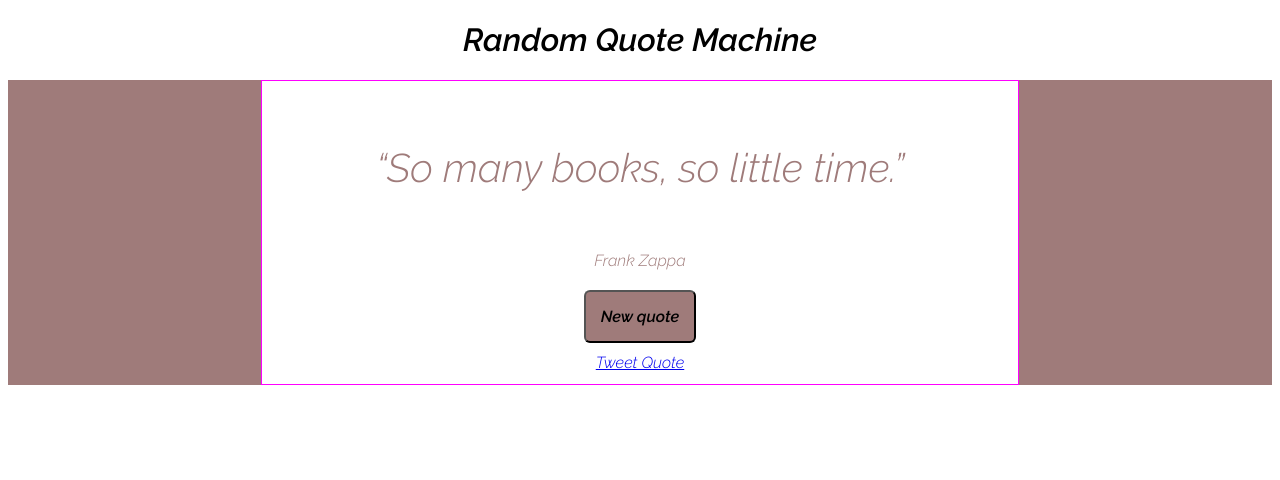
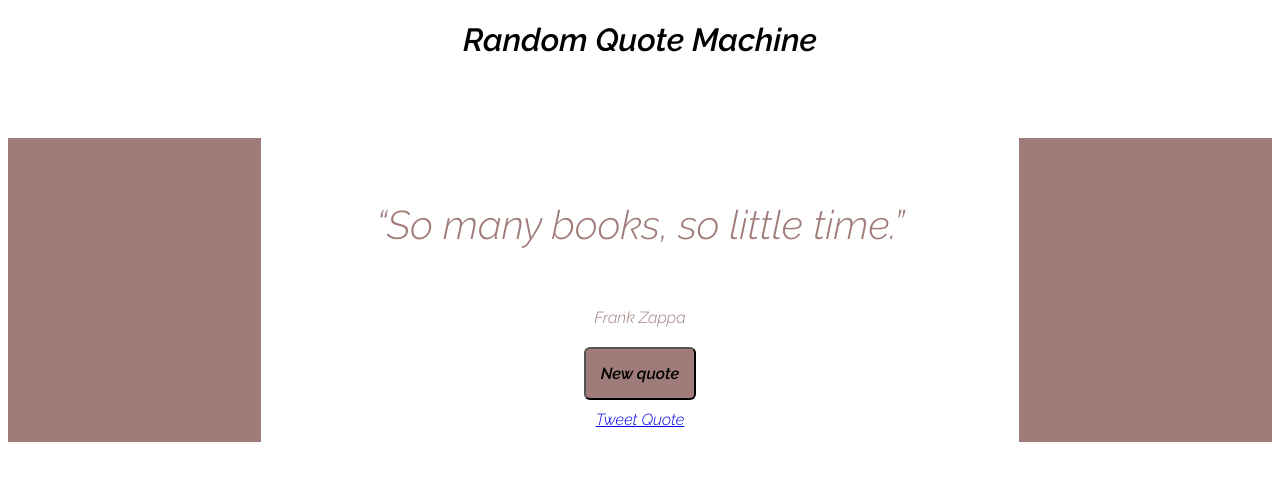
Before and after one commit to Amapola-Negra/REACT-PROJECTS-REPO, a React (Vite) app in the folder random-quotes-machine/: page / in a window 1280 px wide. Shown: the top 480 px of the page. Built offline with nearby package versions, Linux system fonts and the light colour scheme.

Commit message:
Update index.css

```diff
--- a/random-quotes-machine/src/index.css
+++ b/random-quotes-machine/src/index.css
@@ -6,9 +6,8 @@ body{
   height: 100%;
 }
 #quote-box{
-  border: 1px solid magenta;
   margin: 20%;
-  margin-top: 1em;
+  margin-top: 5em;
   padding: 1%;
 
   display: flex;
```
